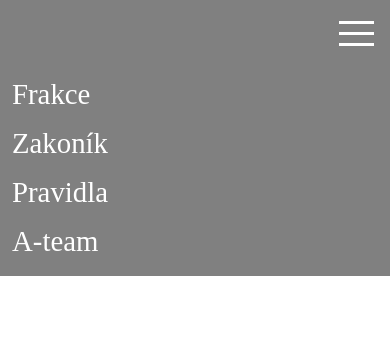
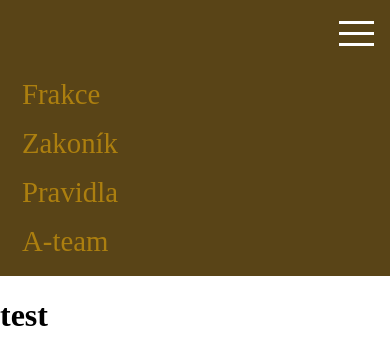
Before and after one commit to DexikCZ123/dexikcz123.github.io, a plain HTML site: page index.html in a window 390 px wide. Both pictures are taken after a click on the element 356 px from the left and 33 px from the top of the page. Drawn offline with Linux system fonts and the light colour scheme.

Commit message:
Přidán brand-title(Nedokčene v menu pro telefony)

```diff
--- a/index.html
+++ b/index.html
@@ -15,7 +15,8 @@
 
     <div class="header"></div>
 
-      <div class="toggle-button btn-background">
+
+      <div class="toggle-button">
             <span class="bar"></span>
             <span class="bar"></span>
             <span class="bar"></span>
@@ -24,7 +25,11 @@
         <div class="navbar-links">
 
             <ul class="interactive">
-                <li><a href="">Frakce</a></li>
+
+         <div class="brand-name">
+            <li><a href="">Frakce</a></li>
+         </div>
+
                 <li><a href="">Zakoník</a></li>
                 <li><a href="">Pravidla</a></li>
                 <li><a href="">A-team</a></li>
@@ -37,6 +42,10 @@
 
 </header>
 
+<main>
+    <h1>test</h1>
+</main>
+
     <script src="index.js"></script>
 </body>
 </html>
--- a/style.css
+++ b/style.css
@@ -7,10 +7,14 @@ body{
   padding: 0;
 }
 
+.brand-name{
+  flex-grow: 0.95;
+}
+
 
 .navbar{
-  border: 2px solid gray;
-  background-color: gray;
+  border: 2px solid #594417;
+  background-color: #594417;
   flex-direction: row;
 }
 
@@ -20,17 +24,25 @@ body{
   display: flex;
   flex-direction: row;
   list-style-type: none;
+  justify-content: end;
   gap: 2rem;
   }
 
 
+.interactive{
+  display: flex;
+  justify-content: end;
+  align-items: center;
+}
+
 /* Font velikost,barva */
 
 .navbar-links ul li a {
-  color: rgb(255, 255, 255);
+  color: #ac7f0f;
   text-decoration: none;
   display: block;
   font-size: 1.8rem;
+  padding-right: 30px;
 }
 
 /*////////////////////*/
@@ -56,10 +68,20 @@ body{
 
 
 
-/*////////////////////////*/
-/*/Responzivita pro navbar*/
-/*////////////////////////*/
+.brand-name img{
+  width: 50px;
+  height: 50px;
+}
 
+
+/*////////////////////*/
+/*//////////HOVER/////*/
+/*////////////////////*/
+
+.navbar-links li a:hover{
+  transition: 350ms;
+  color: #ffba08;
+}
 
 /*////////////////////////*/
 /*/Responzivita pro navbar*/
@@ -94,4 +116,13 @@ body{
       display: flex;
       width: 100%;
   }
+  .interactive{
+    display: flex;
+    justify-content: end;
+    align-items: flex-start;
+    padding-right: 5px;
+  }
+  .interactive a{
+    padding-left: 10px;
+  }
 }
```
Also changed, not shown: logo.png (added).
